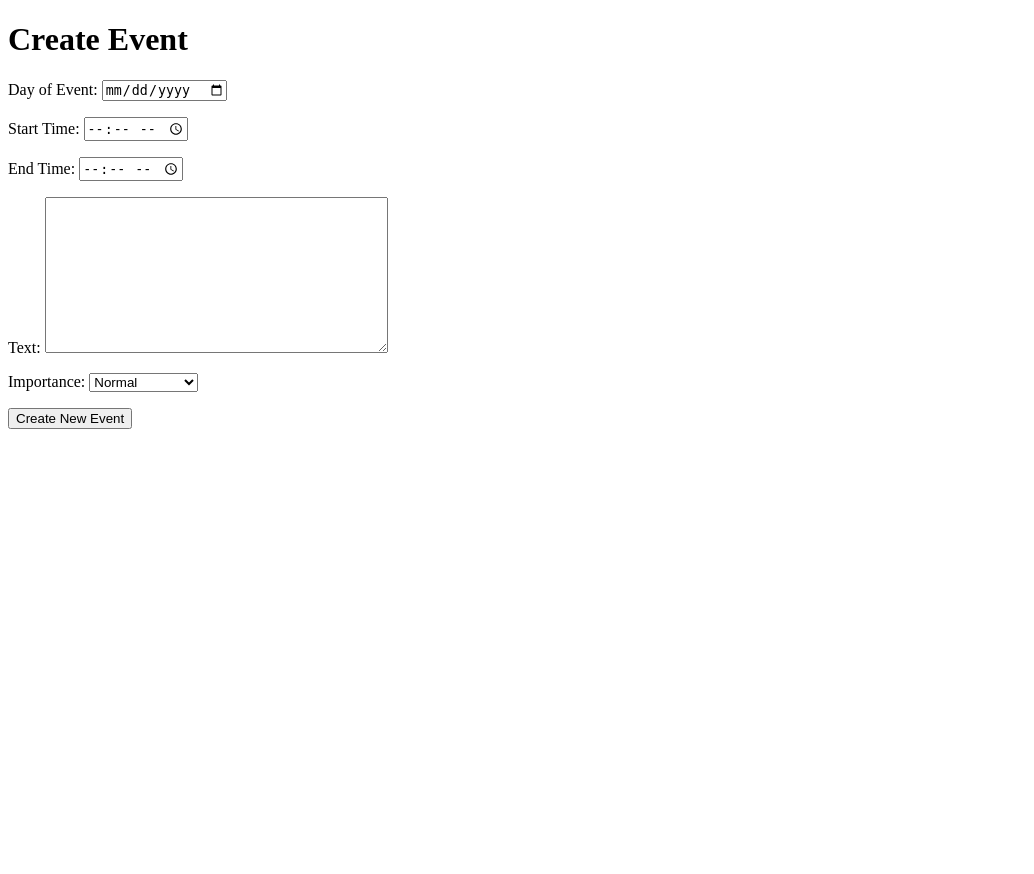
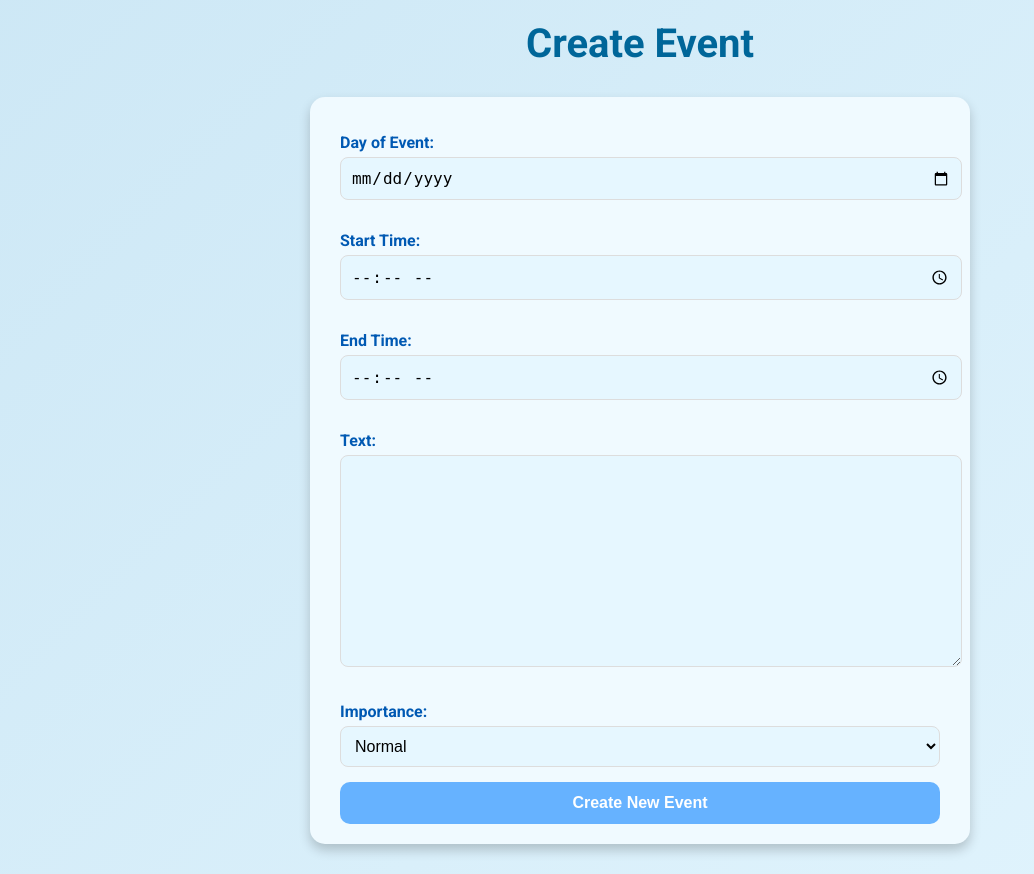
Before and after one commit to 6510615153/Team_Scheduler, a Django app: page /calendar/eventadd/ in a window 1280 px wide. Shown: the whole page, without its empty margins (0-1034 px from the left). Before the commit the page ends 429 px from the top, so only its background shows below. Run offline with Django 5.2, Linux system fonts and the light colour scheme.

Commit message:
CSS updated for new branch

```diff
--- a/event/templates/event/eventadd.html
+++ b/event/templates/event/eventadd.html
@@ -4,9 +4,99 @@
     <meta charset="UTF-8">
     <meta name="viewport" content="width=device-width, initial-scale=1.0">
     <title>Add Event</title>
+    <link href="https://fonts.googleapis.com/css2?family=Roboto:wght@400;700&display=swap" rel="stylesheet">
+    <style>
+        body {
+            font-family: 'Roboto', sans-serif;
+            margin: 0;
+            padding: 0;
+            background: linear-gradient(-45deg, #d0f0fd, #e6f7ff, #cce7f5, #b3d9f7);
+            background-size: 400% 400%;
+            animation: gradientMove 10s ease infinite;
+            color: #4a4a4a;
+            text-align: center;
+        }
+
+        h1 {
+            font-size: 2.5rem;
+            margin-top: 20px;
+            color: #006699;
+        }
+
+        .form-container {
+            background-color: #f0faff;
+            max-width: 600px;
+            margin: 30px auto;
+            padding: 20px 30px;
+            border-radius: 15px;
+            box-shadow: 0 6px 12px rgba(0, 0, 0, 0.2);
+            text-align: left;
+        }
+
+        form {
+            display: flex;
+            flex-direction: column;
+        }
+
+        form p {
+            margin-bottom: 15px;
+        }
+
+        label {
+            font-weight: bold;
+            color: #0059b3;
+            margin-bottom: 5px;
+            display: block;
+        }
+
+        input, select, textarea {
+            width: 100%;
+            padding: 10px;
+            border: 1px solid #ddd;
+            border-radius: 8px;
+            font-size: 1rem;
+            background-color: #e6f7ff;
+        }
+
+        input:focus, select:focus, textarea:focus {
+            outline: none;
+            border-color: #66b2ff;
+            box-shadow: 0 0 5px rgba(102, 178, 255, 0.5);
+        }
+
+        button {
+            background-color: #66b2ff;
+            color: white;
+            border: none;
+            padding: 12px 20px;
+            border-radius: 10px;
+            font-size: 1rem;
+            font-weight: bold;
+            cursor: pointer;
+            transition: background-color 0.3s, transform 0.2s;
+        }
+
+        button:hover {
+            background-color: #0059b3;
+            transform: scale(1.05);
+        }
+
+        @keyframes gradientMove {
+            0% {
+                background-position: 0% 50%;
+            }
+            50% {
+                background-position: 100% 50%;
+            }
+            100% {
+                background-position: 0% 50%;
+            }
+        }
+    </style>
 </head>
 <body>
     <h1>Create Event</h1>
+    <div class="form-container">
         <form method="post">
             {% csrf_token %}
             {{ form.as_p }}
```
